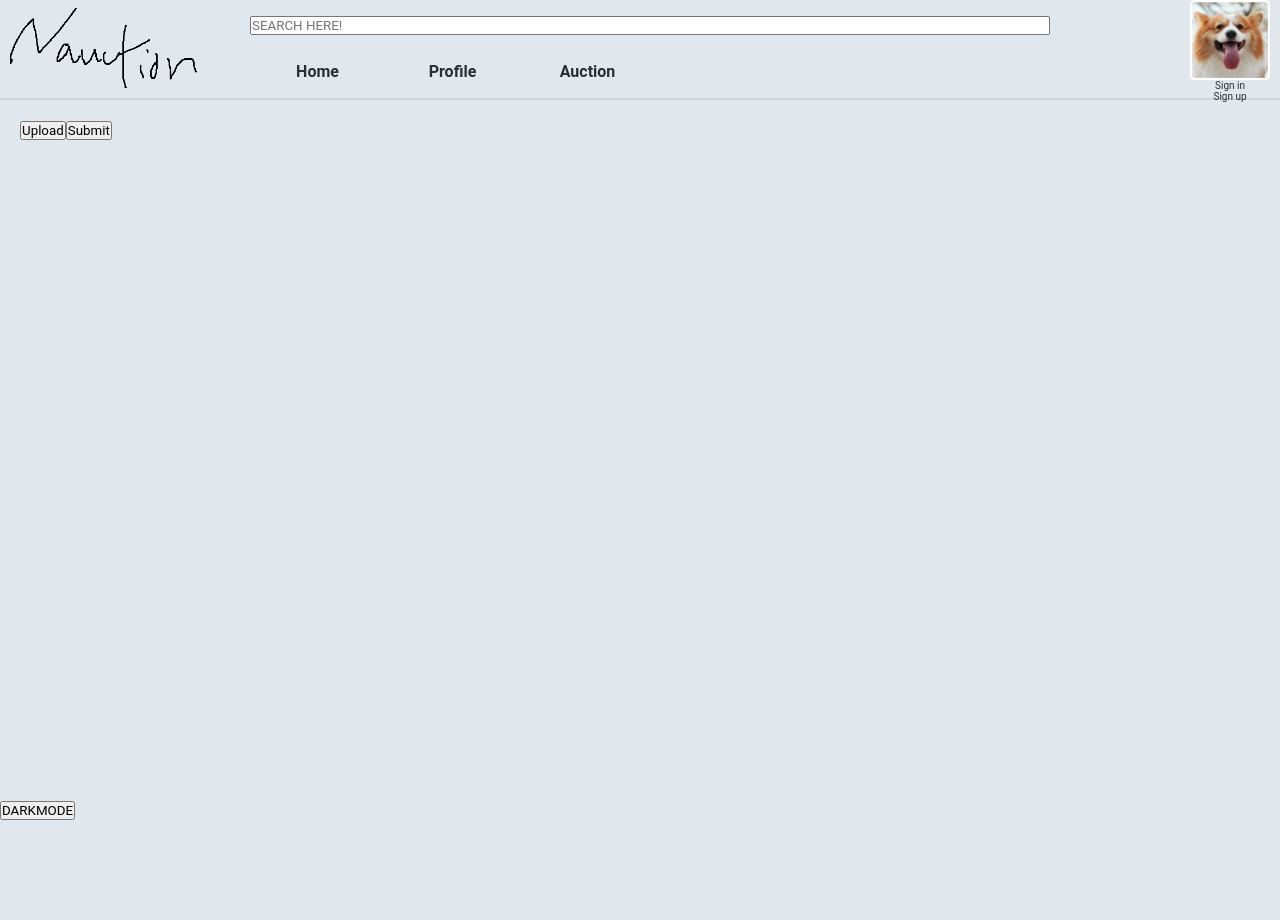
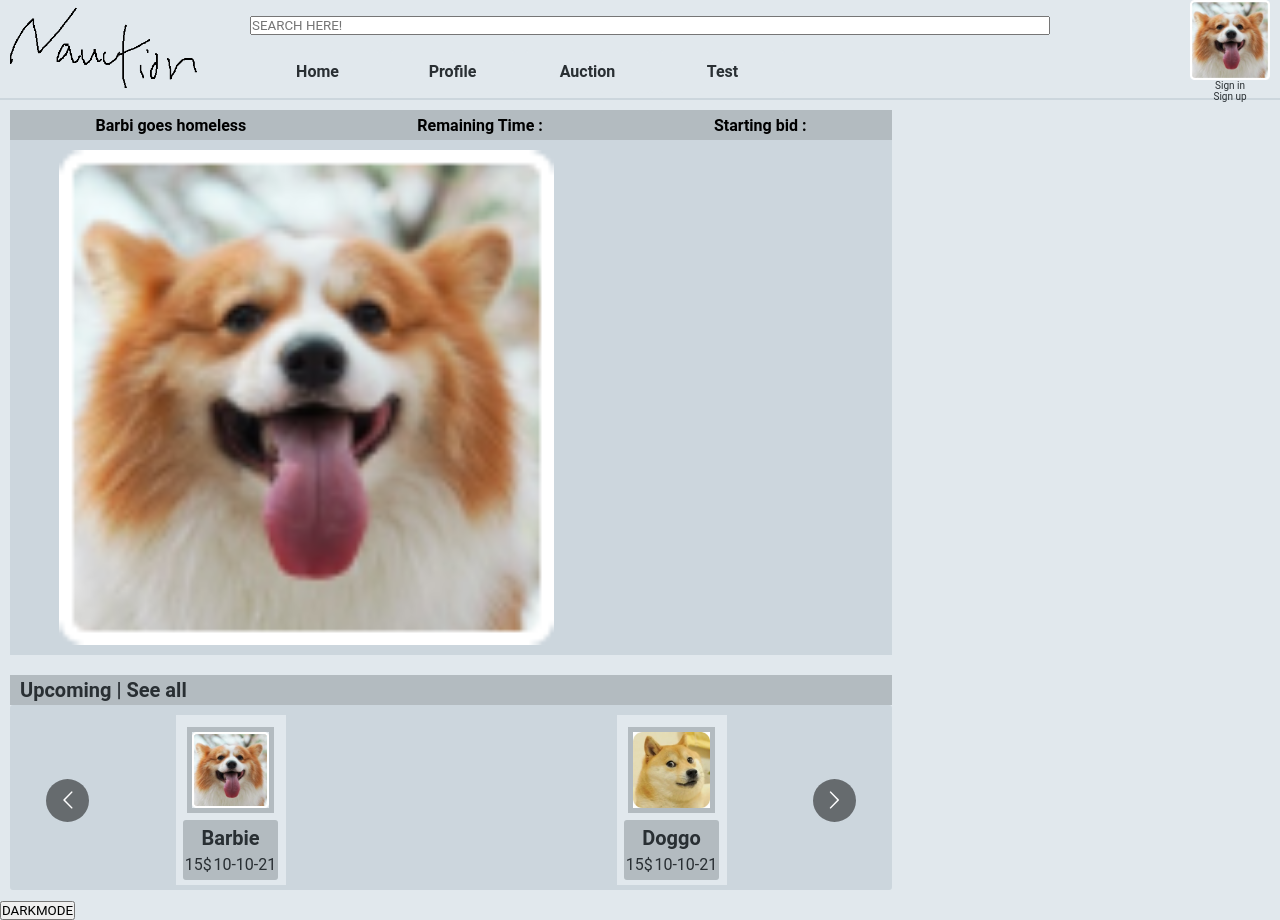
Before and after one commit to SakyunBuns/AuctionZone, a React (Vite) app in the folder dev/app/: page /Auction in a window 1280 px wide. Before the commit the page ends 820 px from the top, so only its background shows below. Built offline with nearby package versions, Linux system fonts and the light colour scheme.

Commit message:
Work on AuctionPage.jsx and it's components

```diff
--- a/dev/app/src/App.jsx
+++ b/dev/app/src/App.jsx
@@ -8,6 +8,7 @@ import ProfilePage from './ProfilePage'
 import AuctionPage from './AuctionPage'
 import SignUpPage from './SignUpPage'
 import SignInPage from './SignInPage'
+import TestPage from './TestPage'
 
 export default function App() {
 
@@ -49,6 +50,12 @@ export default function App() {
             name: 'Auction',
             element: <AuctionPage palette={palette}/>,
             path: '/Auction'
+        },
+        {
+            id: "4",
+            name: 'Test',
+            element: <TestPage palette={palette}/>,
+            path: '/Test'
         }
     ]
 
@@ -70,8 +77,8 @@ export default function App() {
             <Header pages={pages} palette={palette} signed={signed}/>
             <Routes>
                 {navbarRoutes}
-                <Route path='/SignUpPage' element={<SignUpPage palette={palette}/>}/>
-                <Route path='/SignInPage' element={<SignInPage palette={palette}/>}/>
+                <Route path='/SignUp' element={<SignUpPage palette={palette}/>}/>
+                <Route path='/SignIn' element={<SignInPage palette={palette}/>}/>
                 <Route path='*' element={<h1>error 404</h1>} key="0"/>
             </Routes>
 
--- a/dev/app/src/AuctionPage.jsx
+++ b/dev/app/src/AuctionPage.jsx
@@ -1,10 +1,22 @@
 import React from 'react'
-import ImageUpload from './component/ImageUpload'
+import ItemSection from './component/ItemSection'
+import AuctionnedItem from './component/AuctionnedItem'
 
-export default function AuctionPage(){
+export default function AuctionPage(props){
+
     return(
-        <div className='page'>
-            <ImageUpload/>
+        <div className='auction--container'>
+            <div className='auction--section--left'>
+
+                <AuctionnedItem palette={props.palette}/>
+                <div className='auction--left--bottom'>
+                    <ItemSection palette={props.palette} sectionName="Upcoming" containerHeight={185} imageSize={90}/>
+                </div>
+
+            </div>
+            <div className='auction--section--right'>
+
+            </div>
         </div>
 
     )
--- /dev/null
+++ b/dev/app/src/TestPage.jsx
@@ -0,0 +1,11 @@
+import React from 'react'
+import ImageUpload from './component/ImageUpload'
+
+export default function TestPage(){
+    return(
+        <div className='page'>
+            <ImageUpload/>
+        </div>
+
+    )
+}
--- /dev/null
+++ b/dev/app/src/component/AuctionnedItem.jsx
@@ -0,0 +1,21 @@
+import React from 'react'
+
+export default function AuctionnedItem(props){
+    return(
+        <div className='auction--left--upper'>
+            <div className='auction--text' style={{backgroundColor: props.palette.color3}}>
+                <p>Barbi goes homeless</p>
+                <p>Remaining Time :</p>
+                <p>Starting bid :</p>
+            </div>
+            <div className='auction--image--section' style={{backgroundColor: props.palette.color2}}>
+                <div style={{backgroundImage:'url(../dist/assets/doggo.png)'}} className='auction--image--selected'></div>
+                <div className='auction--image--preview--container'>
+
+                </div>
+
+
+            </div>
+        </div>
+    )
+}
--- a/dev/app/src/component/ImageUpload.jsx
+++ b/dev/app/src/component/ImageUpload.jsx
@@ -10,7 +10,7 @@ import axios from 'axios';
 
 export default function ImageUpload(props) {
 
-    const [image, setImage] = React.useState(null);
+    const [image, setImage] = React.useState();
 
     const fileInput = React.useRef();
 
--- a/dev/app/src/component/header/Profile.jsx
+++ b/dev/app/src/component/header/Profile.jsx
@@ -37,8 +37,8 @@ export default function Profile(props){
             {/* {props.signed ?
             <div style={styleText}><Link style={styleLink} to='/SignInPage'>Sign in</Link></div> :
             <div style={styleText}><Link style={styleLink} to='/SignUpPage'>Sign up</Link></div> } */}
-            <div style={styleText}><Link style={styleLink} to='/SignInPage'>Sign in</Link></div>
-            <div style={styleText}><Link style={styleLink} to='/SignUpPage'>Sign up</Link></div>
+            <div style={styleText}><Link style={styleLink} to='/SignIn'>Sign in</Link></div>
+            <div style={styleText}><Link style={styleLink} to='/SignUp'>Sign up</Link></div>
 
         </div>
     )
--- a/dev/app/src/css/App.css
+++ b/dev/app/src/css/App.css
@@ -67,7 +67,6 @@ a{
 .form--button{
     justify-content: space-evenly;
 }
-
 
 .section--container{
     width: 100%;
@@ -160,7 +159,6 @@ a{
     font-size: 20px;
     font-weight: 600;
     border-bottom: 3px solid;
-
 }
 
 .profile--content--section{
@@ -203,3 +201,69 @@ a{
 .profile--content--items{
     width: 48%;
 }
+
+.auction--container{
+    width: 100%;
+    height: 100%;
+    display: flex;
+    flex-direction: row;
+    padding: 10px;
+}
+
+.auction--section--left{
+    width: 70%;
+    height: 100%;
+    display:flex;
+    flex-direction: column;
+}
+
+.auction--section--right{
+    width: 30%;
+    height: 100%;
+}
+
+.auction--left--upper{
+    height: 70%;
+    margin-bottom: 20px;
+}
+
+.auction--left--bottom{
+    height: fit-content;
+}
+
+.auction--text{
+    display: flex;
+    flex-direction: row;
+    justify-content: space-around;
+    align-items: center;
+    height: 30px;
+}
+
+.auction--text>p{
+    font-size: 16px;
+    font-weight: 600;
+}
+
+.auction--image--section{
+    width: 100%;
+    height: calc(100% - 30px);
+    display: flex;
+    flex-direction: row;
+    justify-content: space-between;
+}
+
+.auction--image--selected{
+    width: 65%;
+    margin: 10px;
+    background-size: contain;
+    background-repeat: no-repeat;
+    background-position: center;
+
+}
+
+.auction--image--preview--container{
+    width: 30%;
+    height: 100%;
+    display: flex;
+    flex-direction: column;
+}
```
